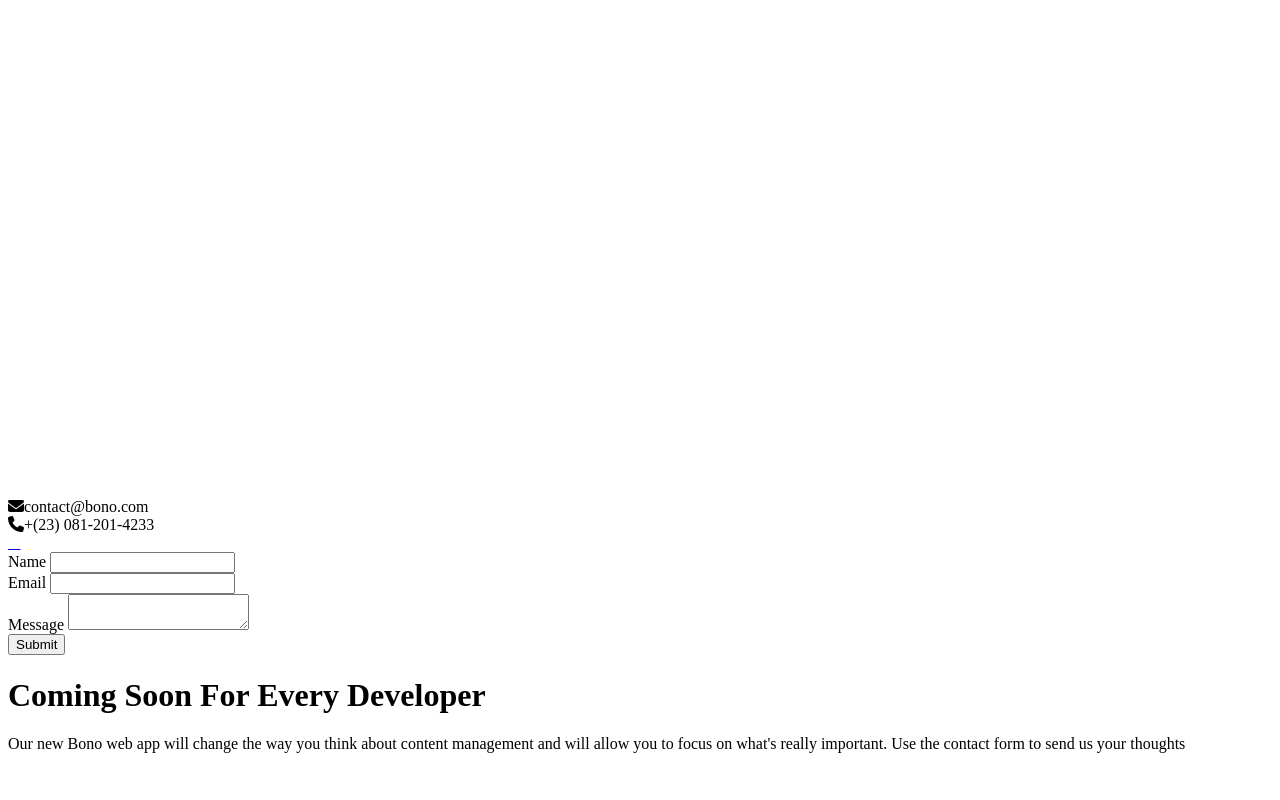
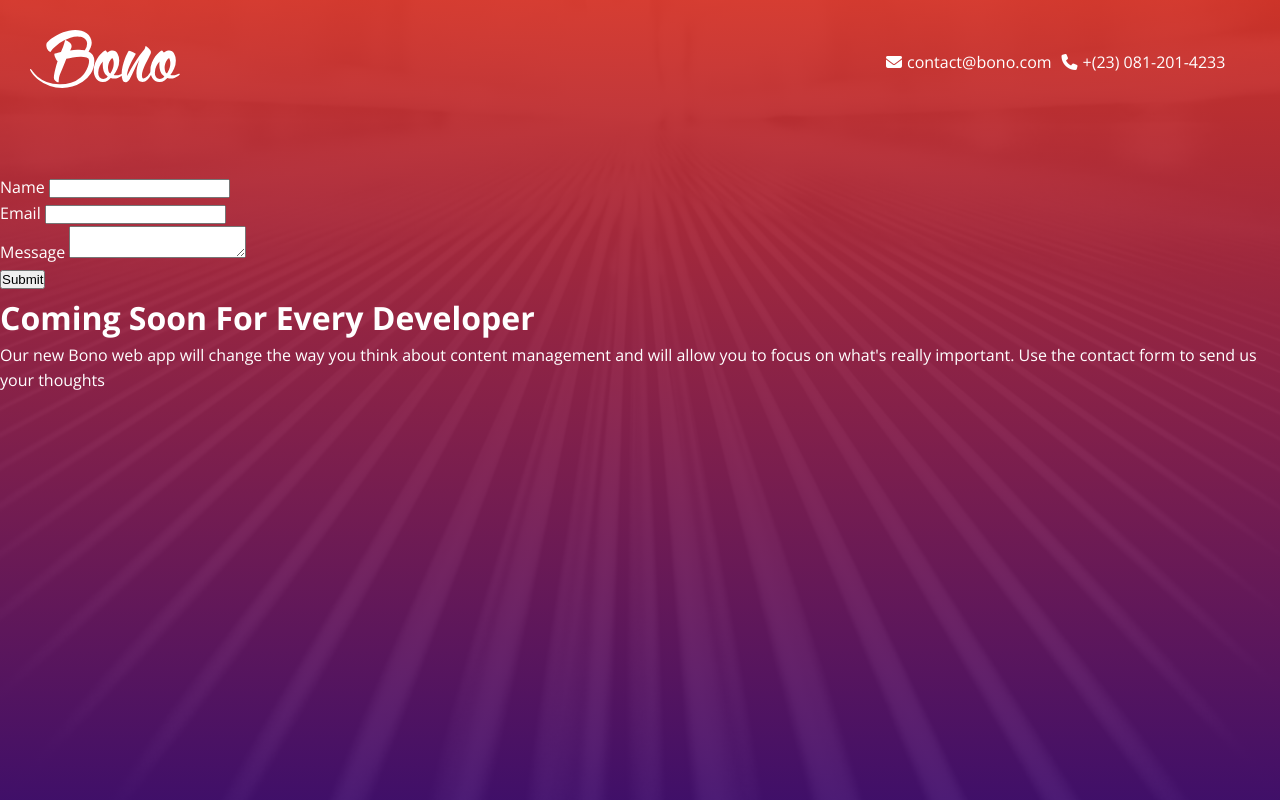
Before and after one commit to Lotacodic/bono-landing-page, a plain HTML site: page index.html in a window 1280 px wide. Drawn offline with nearby package versions, Linux system fonts and the light colour scheme.

Commit message:
style: style header section layout and branding

```diff
--- a/css/style.css
+++ b/css/style.css
@@ -0,0 +1,64 @@
+* {
+  margin: 0;
+  padding: 0;
+  box-sizing: border-box;
+}
+
+:root {
+  --wrapper-color: linear-gradient(
+    to bottom,
+    rgba(255, 64, 50, 0.8),
+    rgba(71, 17, 116, 0.9)
+  );
+  --input-color: rgba(255, 255, 255, 0.2);
+  --btn-color: #ff4032;
+  --btn-hover-color: #ff5c4d;
+}
+
+body {
+  font-family: "Open Sans", sans-serif;
+  line-height: 1.6;
+  background-color: black;
+  color: #fff;
+}
+
+.wrapper {
+  background:
+    var(--wrapper-color),
+    url("../images/background.jpg") no-repeat center/cover;
+  height: 100vh;
+}
+
+.header {
+  /* background-color: red; */
+  display: flex;
+  justify-content: space-between;
+  align-items: center;
+  padding: 30px;
+  margin-bottom: 50px;
+}
+
+.header-right {
+  display: flex;
+  align-items: center;
+  gap: 10px;
+}
+
+.header .logo {
+  width: 150px;
+  justify-content: center;
+  align-items: center;
+}
+
+.header div i {
+  margin-right: 5px;
+}
+
+a {
+  text-decoration: none;
+  color: #fff;
+}
+
+a:hover {
+  color: blue;
+}
--- a/index.html
+++ b/index.html
@@ -16,6 +16,7 @@
       href="https://fonts.googleapis.com/css2?family=Open+Sans:ital,wght@0,300..800;1,300..800&display=swap"
       rel="stylesheet"
     />
+    <link rel="stylesheet" href="css/style.css" />
     <link rel="icon" href="images/favicon.png" />
     <title>Bono App | Signup</title>
   </head>
```
